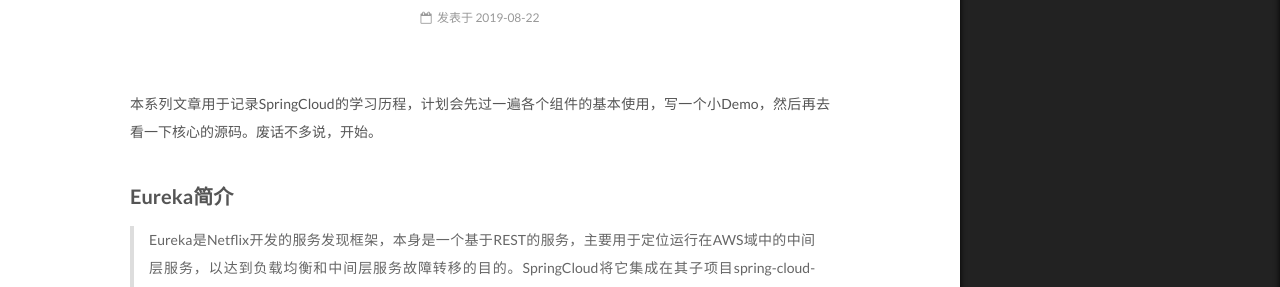
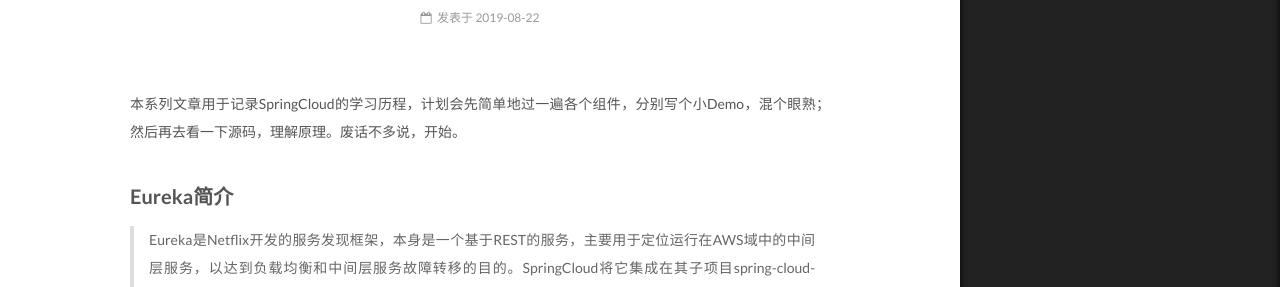
Before and after one commit to iamwzt/iamwzt.github.io, a Jekyll site: the page built from _posts/2019-08-22-SpringCloud学习之路（1） 注册中心 Eureka.md, in a window 1280 px wide. Shown: the part 377-664 px from the top of the page. Built offline with Jekyll 4.4.1, drawn with Linux system fonts in a browser that asks for light colours.

Commit message:
Update 2019-08-22-SpringCloud学习之路（1） 注册中心 Eureka.md

```diff
--- a/_posts/2019-08-22-SpringCloud学习之路（1） 注册中心 Eureka.md
+++ b/_posts/2019-08-22-SpringCloud学习之路（1） 注册中心 Eureka.md
@@ -10,7 +10,7 @@
     - Eureka
 ---
 
-本系列文章用于记录SpringCloud的学习历程，计划会先过一遍各个组件的基本使用，写一个小Demo，然后再去看一下核心的源码。废话不多说，开始。
+本系列文章用于记录SpringCloud的学习历程，计划会先简单地过一遍各个组件，分别写个小Demo，混个眼熟；然后再去看一下源码，理解原理。废话不多说，开始。
 
 ## Eureka简介
 
```
